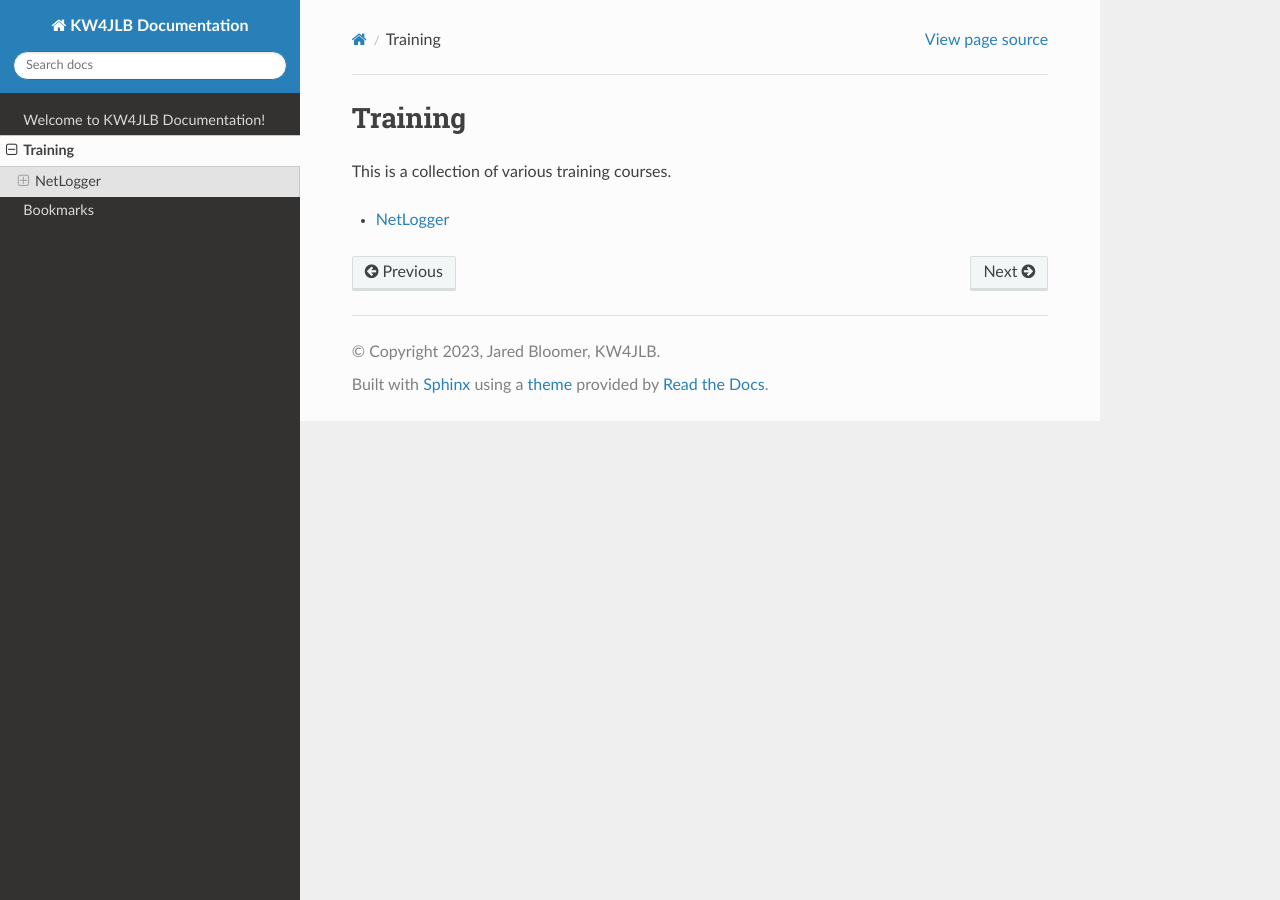
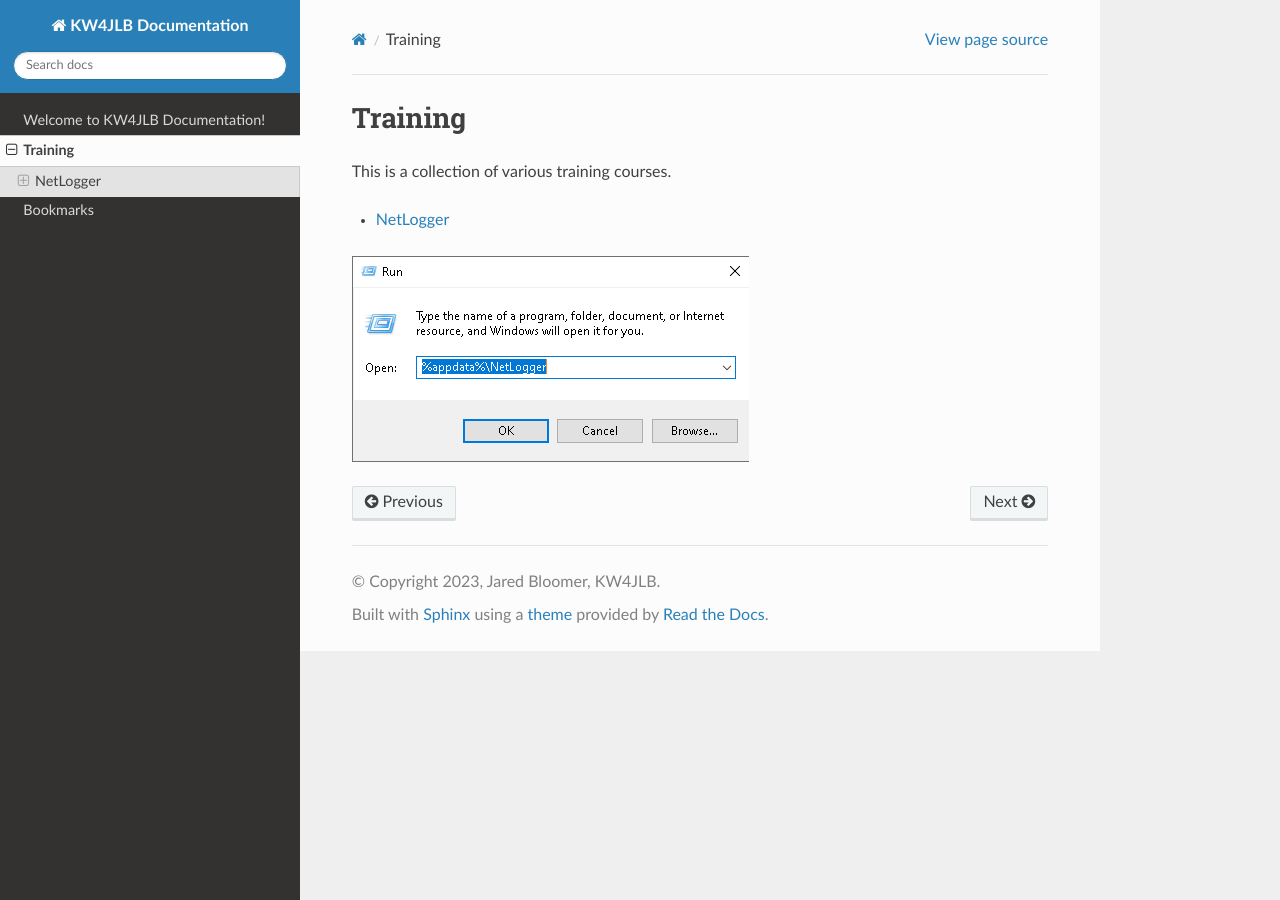
Before and after one commit to jared-bloomer/KW4JLB-Documentation, a Sphinx documentation site: the page built from docs/source/training/index.rst, in a window 1280 px wide. Built offline with Sphinx 7.4.7 and the Read the Docs theme 2.0.0, drawn with Linux system fonts in a browser that asks for light colours.

Commit message:
testing adding image

```diff
--- a/docs/source/training/index.rst
+++ b/docs/source/training/index.rst
@@ -7,3 +7,4 @@
    :maxdepth: 1
 
    netlogger/index
+.. image:: /_static/images/training/netlogger/netlogger_run.PNG
```
